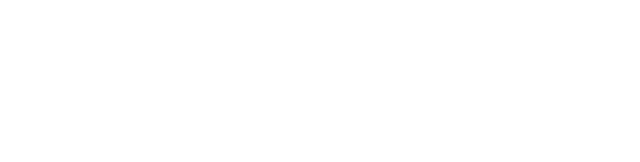
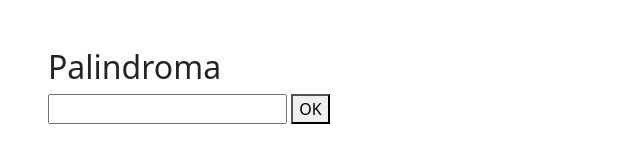
Before and after one commit to Giovanni-Damico98/js-paliedispari, a plain HTML site: page index.html in a window 1280 px wide. Shown: the whole page, without its empty margins (0-640 px from the left). Drawn offline with nearby package versions, Linux system fonts and the light colour scheme.

Commit message:
html progress

```diff
--- a/index.html
+++ b/index.html
@@ -18,7 +18,17 @@
       crossorigin="anonymous"
     />
   </head>
-  <body>
-    <script src="js/script.js"></script>
+  <body class="m-5">
+    <section class="mb-5">
+      <h2>Palindroma</h2>
+      <form id="palindroma-form">
+        <input type="text" id="word" required />
+        <button type="submit">OK</button>
+      </form>
+    </section>
+
+    <section class="mb-5 d-none"></section>
+    <div id="result"></div>
+    <script src="js/pariodispari.js"></script>
   </body>
 </html>
```
Also changed, not shown: js/palindroma.js (added), js/pariodispari.js (added), js/script.js (deleted).
